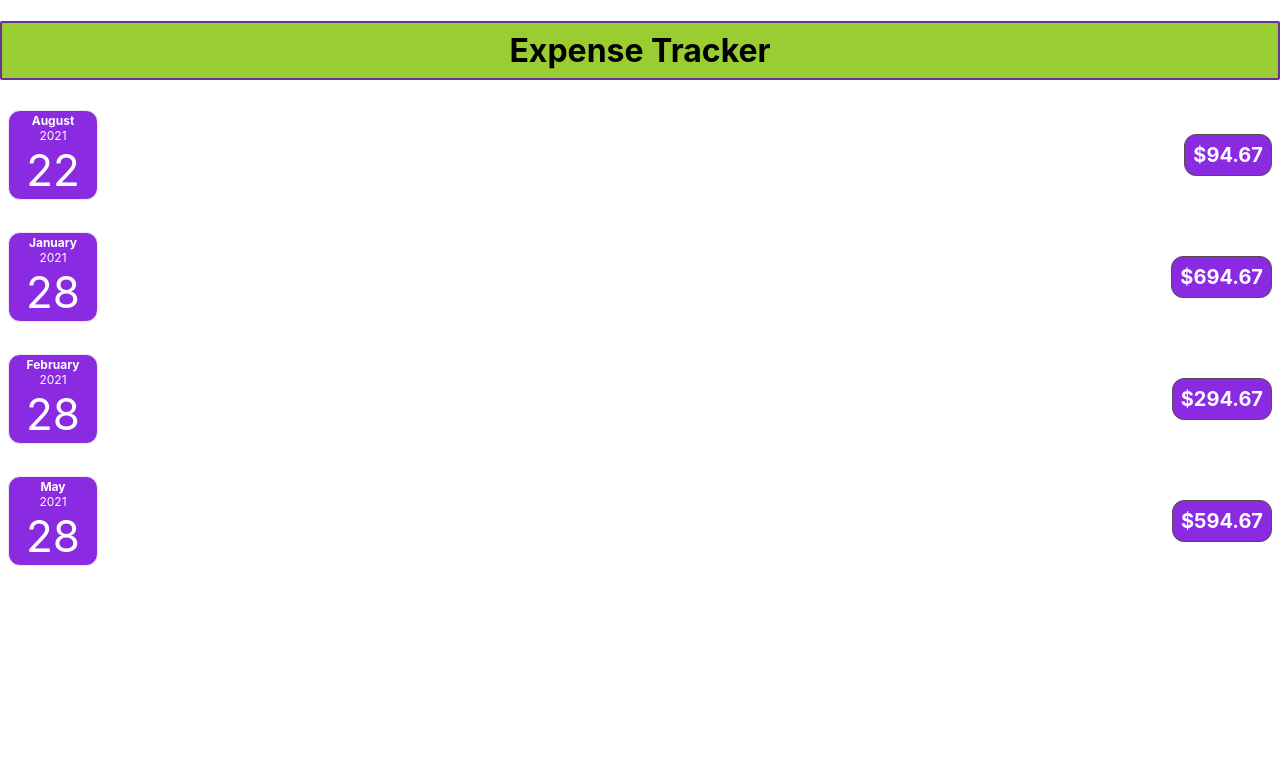
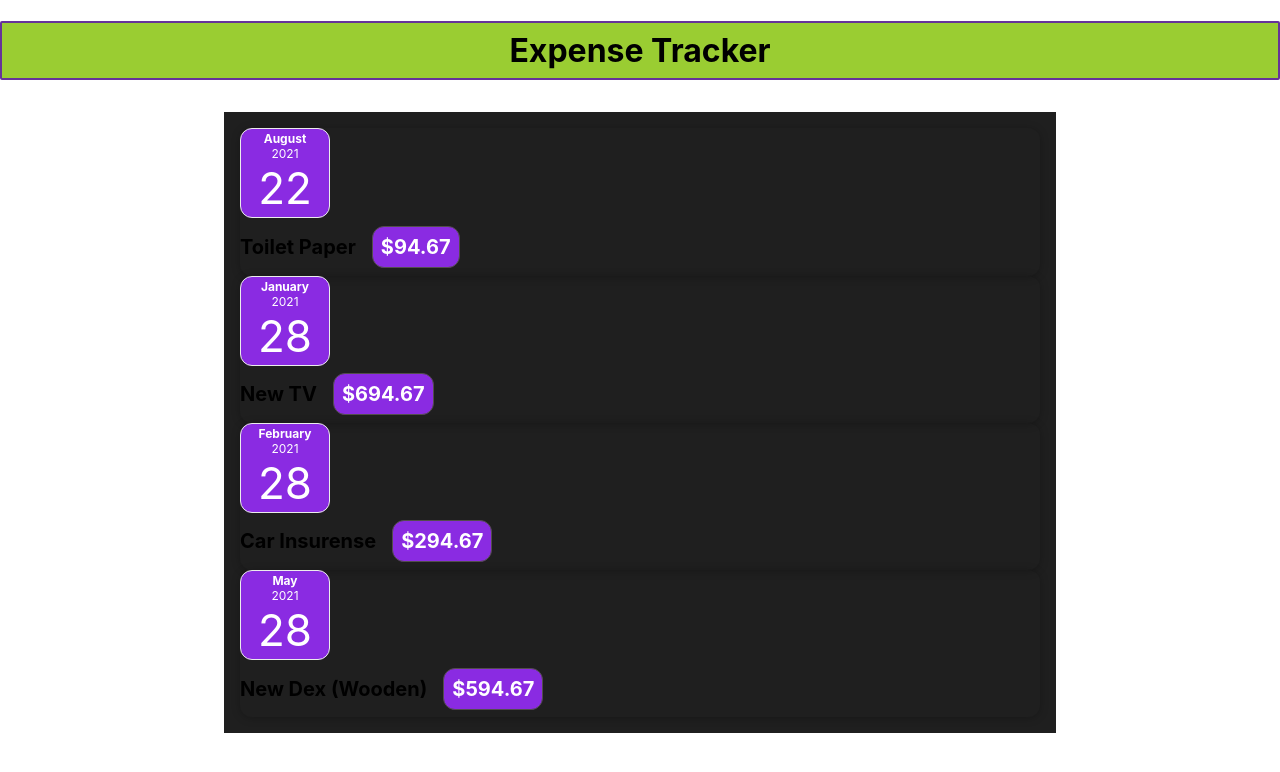
Before and after one commit to 404Bappy/expense-tracker-app, a React (Create React App) app: page / in a window 1280 px wide. Shown: the top 772 px of the page. Built offline with nearby package versions, Linux system fonts and the light colour scheme.

Commit message:
first commit

```diff
--- a/src/App.js
+++ b/src/App.js
@@ -1,6 +1,7 @@
 
 import './App.css';
-import ExpenseItem from './Components/ExpenseItem';
+import Expenses from './Components/Expenses';
+
 
 
 function App() {
@@ -34,11 +35,7 @@
   return (
     <div className="App">
       <h1 className='title-app'>Expense Tracker</h1>
-      <ExpenseItem title={expenses[0].title} amount={expenses[0].amount} date={expenses[0].date}></ExpenseItem>
-      <ExpenseItem title={expenses[1].title} amount={expenses[1].amount} date={expenses[1].date}></ExpenseItem>
-      <ExpenseItem title={expenses[2].title} amount={expenses[2].amount} date={expenses[2].date}></ExpenseItem>
-      <ExpenseItem title={expenses[3].title} amount={expenses[3].amount} date={expenses[3].date}></ExpenseItem>
-
+            <Expenses item = {expenses} />
     </div>
   );
 }
--- a/src/Components/Card.css
+++ b/src/Components/Card.css
@@ -1,4 +1,4 @@
 .card{
     border-radius: 12px;
-    background-color: darkcyan;
+    box-shadow: 0 1px 8px rgba(0, 0, 0, 0.25);
 }
--- a/src/Components/Card.js
+++ b/src/Components/Card.js
@@ -1,10 +1,10 @@
 import React from 'react';
 import './Card.css';
 
-const Card = () => {
+const Card = (props) => {
     return (
         <div className='card'>
-            <h1>caed</h1>
+            {props.children}
         </div>
     );
 };
--- a/src/Components/ExpenseItem.css
+++ b/src/Components/ExpenseItem.css
@@ -2,10 +2,11 @@
     display: flex;
     justify-content: space-between;
     align-items: center;
-    box-shadow: o 2px 8px rgba(0, 0, 0.25);
+
     padding: 0.5rem;
     margin: 1rem 0;
 
+    background-color: darkcyan;
 }
 
 .expense-item__description {
--- a/src/Components/ExpenseItem.js
+++ b/src/Components/ExpenseItem.js
@@ -1,17 +1,18 @@
 import React from 'react';
 import './ExpenseItem.css';
 import ExpenseDate from './ExpenseDate';
+import Card from './Card';
 
 const ExpenseItem = (props) => {
 
     return (
-        <div className='expense-item'>
+        <Card className='expense-item'>
             <ExpenseDate date={props.date} />
             <div className='expense-item__description'>
                 <h2>{props.title}</h2>
                 <div className='expense-item__price'>${props.amount}</div>
             </div>
-        </div>
+        </Card>
     );
 };
 
--- /dev/null
+++ b/src/Components/Expenses.css
@@ -0,0 +1,8 @@
+.expenses{
+    padding: 1rem;
+    background-color: rgb(31, 31, 31);
+    margin: 2rem auto;
+    width: 50rem;
+    max-width: 95%;
+
+}
--- /dev/null
+++ b/src/Components/Expenses.js
@@ -0,0 +1,18 @@
+import React from 'react';
+import ExpenseItem from './ExpenseItem';
+import './Expenses.css';
+
+
+const Expenses = (props) => {
+    return (
+        <div className='expenses'>
+            <ExpenseItem title={props.item[0].title} amount={props.item[0].amount} date={props.item[0].date}></ExpenseItem>
+            <ExpenseItem title={props.item[1].title} amount={props.item[1].amount} date={props.item[1].date}></ExpenseItem>
+            <ExpenseItem title={props.item[2].title} amount={props.item[2].amount} date={props.item[2].date}></ExpenseItem>
+            <ExpenseItem title={props.item[3].title} amount={props.item[3].amount} date={props.item[3].date}></ExpenseItem>
+
+        </div>
+    );
+};
+
+export default Expenses;
```
